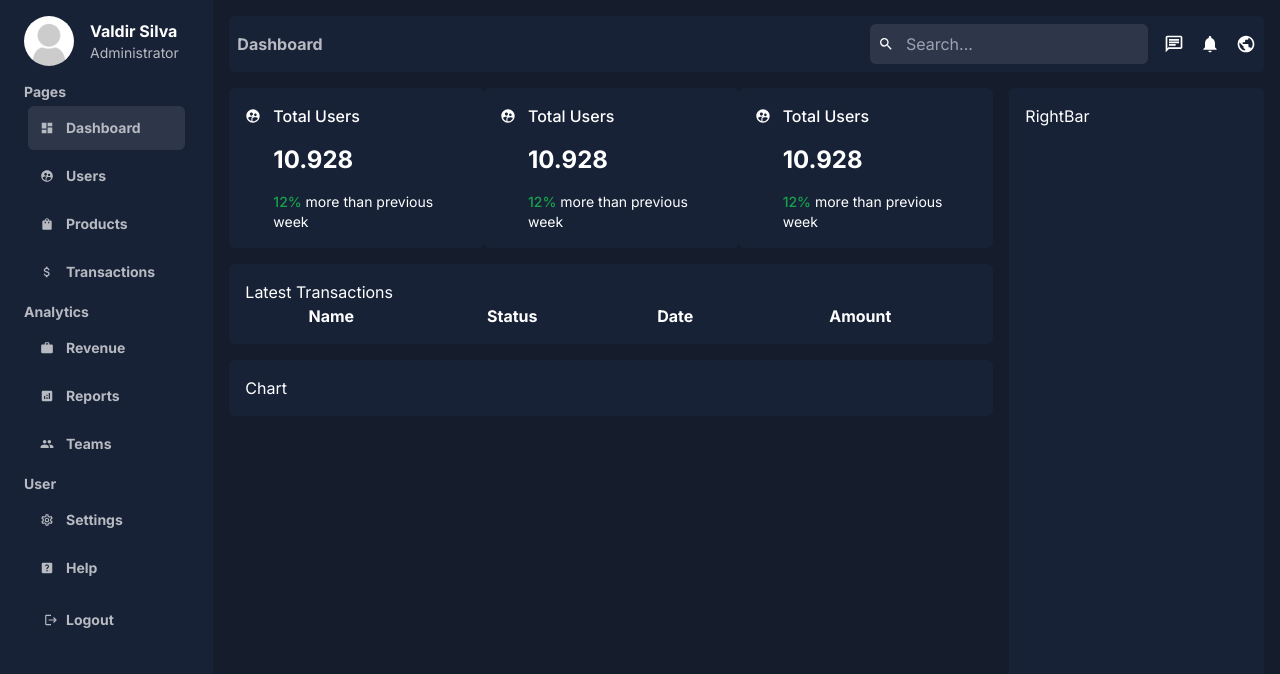
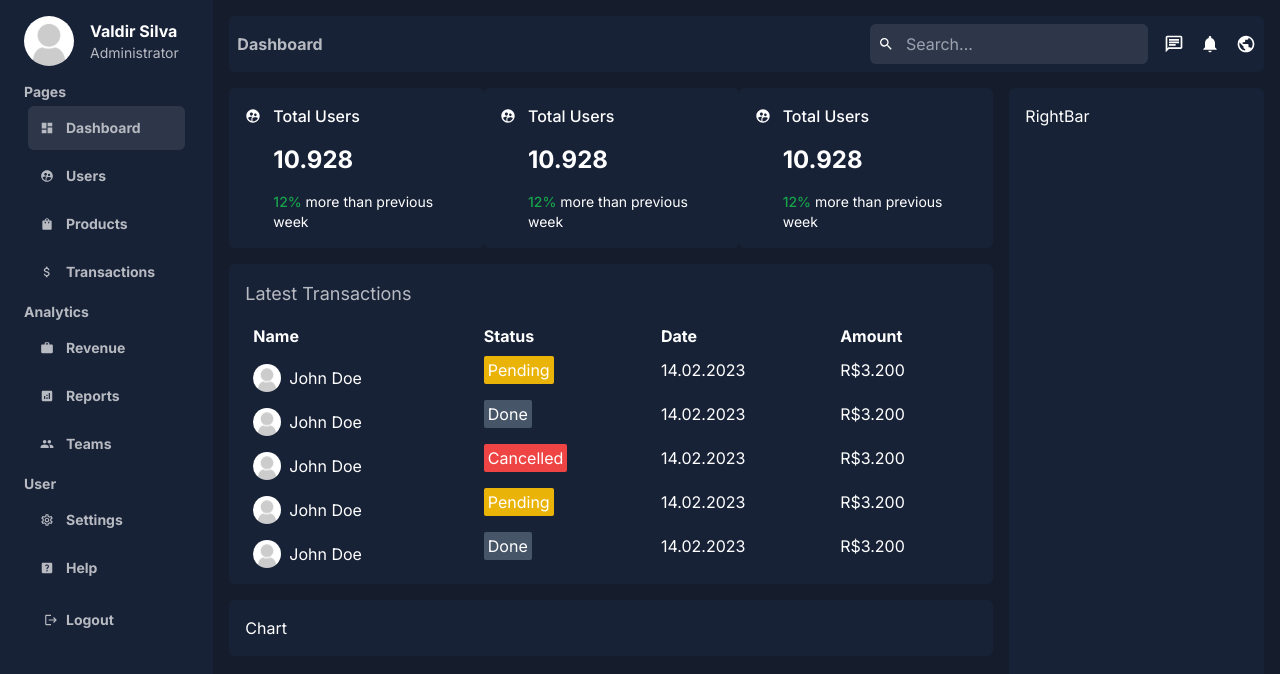
Before and after one commit to valdir-ti/admin, a Next.js app: page /dashboard in a window 1280 px wide. Shown: the top 674 px of the page. Built offline with nearby package versions, Linux system fonts and the light colour scheme.

Commit message:
feat: create mocked transactions table

```diff
--- /dev/null
+++ b/src/app/dashboard/transactions/page.tsx
@@ -0,0 +1,5 @@
+export default function Home() {
+  return (
+    <div>Transactions</div>
+  )
+}
--- a/src/app/ui/dashboard/transactions/transactions.tsx
+++ b/src/app/ui/dashboard/transactions/transactions.tsx
@@ -1,20 +1,114 @@
+import Image from "next/image";
+
 export default function Transactions() {
   return (
     <div className="flex flex-1 flex-col p-4 bg-[--bgSoft] hover:bg-[--bgHover] rounded-md mt-4">
-      <h2>Latest Transactions</h2>
-      <table>
+      <h2 className="text-lg text-[--textSoft]">Latest Transactions</h2>
+      <table className="mt-4 ml-2">
         <thead>
-          <th>Name</th>
-          <th>Status</th>
-          <th>Date</th>
-          <th>Amount</th>
+          <tr>
+            <th className="text-start">Name</th>
+            <th className="text-start">Status</th>
+            <th className="text-start">Date</th>
+            <th className="text-start">Amount</th>
+          </tr>
         </thead>
         <tbody>
-          <td></td>
-          <td></td>
-          <td></td>
-          <td></td>
-          <td></td>
+          <tr>
+            <td className="">
+                <div className="flex items-center mt-4">
+                  <Image
+                    alt="John Doe"
+                    src='/noavatar.png'
+                    width={28}
+                    height={28}
+                    className="rounded-full"
+                    />
+                  <h4 className="ml-2">John Doe</h4>
+                </div>
+            </td>
+            <td>
+              <span className="bg-yellow-500 rounded-sm p-1">Pending</span>
+            </td>
+            <td>14.02.2023</td>
+            <td>R$3.200</td>
+          </tr>
+          <tr>
+            <td className="">
+                <div className="flex items-center mt-4">
+                  <Image
+                    alt="John Doe"
+                    src='/noavatar.png'
+                    width={28}
+                    height={28}
+                    className="rounded-full"
+                    />
+                  <h4 className="ml-2">John Doe</h4>
+                </div>
+            </td>
+            <td>
+              <span className="bg-slate-600 rounded-sm p-1">Done</span>
+            </td>
+            <td>14.02.2023</td>
+            <td>R$3.200</td>
+          </tr>
+          <tr>
+            <td className="">
+                <div className="flex items-center mt-4">
+                  <Image
+                    alt="John Doe"
+                    src='/noavatar.png'
+                    width={28}
+                    height={28}
+                    className="rounded-full"
+                    />
+                  <h4 className="ml-2">John Doe</h4>
+                </div>
+            </td>
+            <td>
+              <span className="bg-red-500 rounded-sm p-1">Cancelled</span>
+            </td>
+            <td>14.02.2023</td>
+            <td>R$3.200</td>
+          </tr>
+          <tr>
+            <td className="">
+                <div className="flex items-center mt-4">
+                  <Image
+                    alt="John Doe"
+                    src='/noavatar.png'
+                    width={28}
+                    height={28}
+                    className="rounded-full"
+                    />
+                  <h4 className="ml-2">John Doe</h4>
+                </div>
+            </td>
+            <td>
+              <span className="bg-yellow-500 rounded-sm p-1">Pending</span>
+            </td>
+            <td>14.02.2023</td>
+            <td>R$3.200</td>
+          </tr>
+          <tr>
+            <td className="">
+                <div className="flex items-center mt-4">
+                  <Image
+                    alt="John Doe"
+                    src='/noavatar.png'
+                    width={28}
+                    height={28}
+                    className="rounded-full"
+                    />
+                  <h4 className="ml-2">John Doe</h4>
+                </div>
+            </td>
+            <td>
+              <span className="bg-slate-600 rounded-sm p-1">Done</span>
+            </td>
+            <td>14.02.2023</td>
+            <td>R$3.200</td>
+          </tr>
         </tbody>
       </table>
     </div>
```
